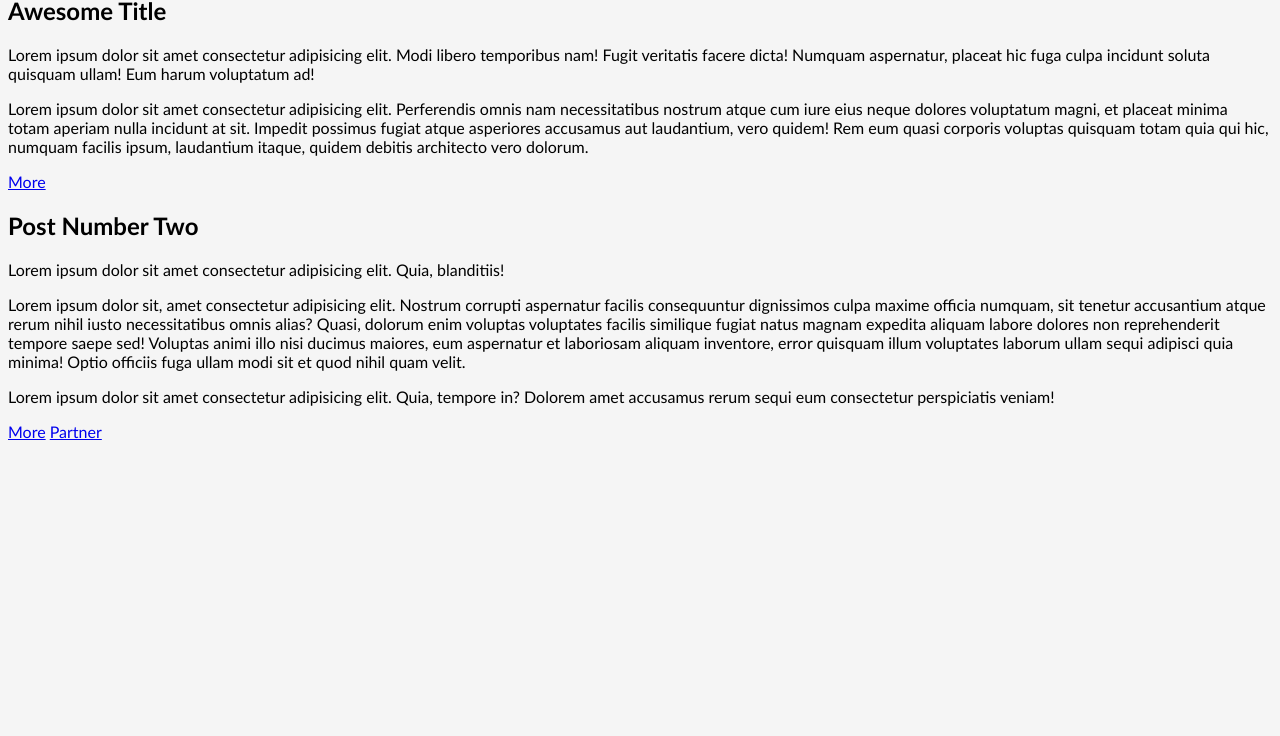
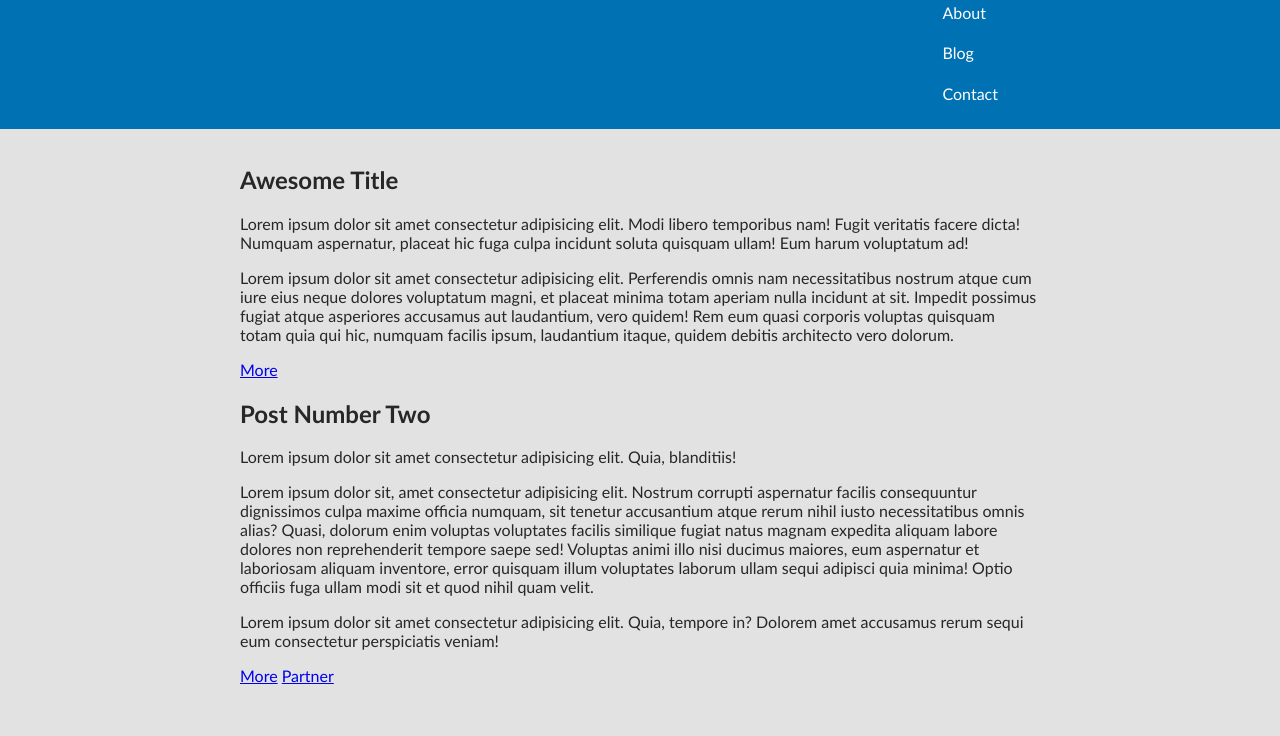
Before and after one commit to chschori/css-components, a plain HTML site: page index.html in a window 1280 px wide. Shown: the part 64-800 px from the top of the page. Drawn offline with Linux system fonts and the light colour scheme.

Commit message:
overhauling navbar

```diff
--- a/index.html
+++ b/index.html
@@ -1,17 +1,21 @@
 <!DOCTYPE html>
 <html lang="en">
   <head>
-  <meta charset="UTF-8">
-  <meta http-equiv="X-UA-Compatible" content="IE=edge">
-  <meta name="viewport" content="width=device-width, initial-scale=1.0">
+    <meta charset="UTF-8" />
+    <meta http-equiv="X-UA-Compatible" content="IE=edge" />
+    <meta name="viewport" content="width=device-width, initial-scale=1.0" />
     <title>CSS Only Navbar</title>
-  <link rel="stylesheet" href="style.css">
+    <link rel="stylesheet" href="style.css" />
   </head>
   <body>
     <header>
-    <h1>Logo</h1>
-    <input type="checkbox" class="toggle-menu" name="toggle-menu" id="toggle-menu">
-    <label class="toggle-menu-label" for="toggle-menu">X</label>
+      <div class="container nav-container">
+        <h1>Logo is verry long</h1>
+          <!-- <img src="https://picsum.photos/300/60" alt=""> -->
+          <input type="checkbox" class="toggle-menu" name="toggle-menu" id="toggle-menu" />
+          <label class="toggle-menu-label" for="toggle-menu">
+            <div class="hamburger"><span class="line"></span><span class="line"></span><span class="line"></span></div>
+          </label>
         <nav>
           <ul>
             <li><a href="#">Home</a></li>
@@ -20,22 +24,40 @@
             <li><a href="#">Contact</a></li>
           </ul>
         </nav>
+      </div>
     </header>
+    <div class="container">
       <main>
         <article>
           <h2>Awesome Title</h2>
-      <p>Lorem ipsum dolor sit amet consectetur adipisicing elit. Modi libero temporibus nam! Fugit veritatis facere dicta! Numquam aspernatur, placeat hic fuga culpa incidunt soluta quisquam ullam! Eum harum voluptatum ad!</p>
-      <p>Lorem ipsum dolor sit amet consectetur adipisicing elit. Perferendis omnis nam necessitatibus nostrum atque cum iure eius neque dolores voluptatum magni, et placeat minima totam aperiam nulla incidunt at sit. Impedit possimus fugiat atque asperiores accusamus aut laudantium, vero quidem! Rem eum quasi corporis voluptas quisquam totam quia qui hic, numquam facilis ipsum, laudantium itaque, quidem debitis architecto vero dolorum.</p>
+          <p>
+            Lorem ipsum dolor sit amet consectetur adipisicing elit. Modi libero temporibus nam! Fugit veritatis facere dicta! Numquam aspernatur, placeat hic
+            fuga culpa incidunt soluta quisquam ullam! Eum harum voluptatum ad!
+          </p>
+          <p>
+            Lorem ipsum dolor sit amet consectetur adipisicing elit. Perferendis omnis nam necessitatibus nostrum atque cum iure eius neque dolores voluptatum
+            magni, et placeat minima totam aperiam nulla incidunt at sit. Impedit possimus fugiat atque asperiores accusamus aut laudantium, vero quidem! Rem
+            eum quasi corporis voluptas quisquam totam quia qui hic, numquam facilis ipsum, laudantium itaque, quidem debitis architecto vero dolorum.
+          </p>
           <a href="#">More</a>
         </article>
         <article>
           <h2>Post Number Two</h2>
           <p>Lorem ipsum dolor sit amet consectetur adipisicing elit. Quia, blanditiis!</p>
-      <p>Lorem ipsum dolor sit, amet consectetur adipisicing elit. Nostrum corrupti aspernatur facilis consequuntur dignissimos culpa maxime officia numquam, sit tenetur accusantium atque rerum nihil iusto necessitatibus omnis alias? Quasi, dolorum enim voluptas voluptates facilis similique fugiat natus magnam expedita aliquam labore dolores non reprehenderit tempore saepe sed! Voluptas animi illo nisi ducimus maiores, eum aspernatur et laboriosam aliquam inventore, error quisquam illum voluptates laborum ullam sequi adipisci quia minima! Optio officiis fuga ullam modi sit et quod nihil quam velit.</p>
-      <p>Lorem ipsum dolor sit amet consectetur adipisicing elit. Quia, tempore in? Dolorem amet accusamus rerum sequi eum consectetur perspiciatis veniam!</p>
+          <p>
+            Lorem ipsum dolor sit, amet consectetur adipisicing elit. Nostrum corrupti aspernatur facilis consequuntur dignissimos culpa maxime officia numquam,
+            sit tenetur accusantium atque rerum nihil iusto necessitatibus omnis alias? Quasi, dolorum enim voluptas voluptates facilis similique fugiat natus
+            magnam expedita aliquam labore dolores non reprehenderit tempore saepe sed! Voluptas animi illo nisi ducimus maiores, eum aspernatur et laboriosam
+            aliquam inventore, error quisquam illum voluptates laborum ullam sequi adipisci quia minima! Optio officiis fuga ullam modi sit et quod nihil quam
+            velit.
+          </p>
+          <p>
+            Lorem ipsum dolor sit amet consectetur adipisicing elit. Quia, tempore in? Dolorem amet accusamus rerum sequi eum consectetur perspiciatis veniam!
+          </p>
           <a href="#">More</a>
           <a href="#">Partner</a>
         </article>
       </main>
+    </div>
   </body>
 </html>
--- a/style.css
+++ b/style.css
@@ -1,59 +1,100 @@
 :root {
-  --background:rgba(0, 119, 255, 0.9);
-
+  --background-primary:rgb(0, 113, 179);
+  --text-primary:rgb(204, 204, 204);
+  --background-light:rgb(226, 226, 226);
+  --text-light:rgb(39, 39, 39);
+  --background-dark:rgb(24, 24, 24);
+  --text-dark:rgba(189, 228, 238, 0);
 }
 body {
-  background:whitesmoke;
-  padding-top: 2rem;
+  background:var(--background-light);
+  color:var(--text-light);
+  margin:0;
   font-family: 'Gill Sans', 'Gill Sans MT', Calibri, 'Trebuchet MS', sans-serif;
 }
 
+.container {
+  max-width: 800px;
+  margin:auto;
+  padding:1rem;
+}
 header {
-  background: var(--background);
-  position:fixed;
-  top:0;
-  width:100%;
+  background: var(--background-primary);
+  color:var(--text-primary)
+}
+.nav-container {
   display:grid;
-  grid-template-columns: 4fr 1fr;
+  grid-template-columns: 7fr 1fr;
 }
+
 header h1 {
   margin:0;
-  padding:0.5rem;
+  min-width: 300px;
 }
 
 nav {
   display:none;
+  grid-column: span 2;
 }
 
 nav ul {
   padding:0;
   list-style: none;
+  margin:0;
+  display:flex;
+  flex-direction: column;
+  gap:0.1rem;
+  justify-content: center;
 }
-nav ul li {
-  padding:0.2rem;
+/* nav li {
+  padding:1em 0;
+} */
+nav a {
+  display: block;
+  text-decoration: none;
+  color: white;
+  padding:0.5em;
+  border:rgba(0, 0, 0, 0) 2px solid;
+  transition: margin-left 0.3s ease-out;
 }
-nav a {
-  text-decoration: none;
+nav a:hover {
+  /* border-color: var(--text-primary); */
+  margin-left:1em;
+  /* border-radius: 10px; */
 }
 .toggle-menu {
   display:none;
+}
+.toggle-menu-label {
+  display: flex;
+  justify-content: center;
+  align-items: center;
+}
+.hamburger {
+  margin:3px;
+  padding:3px;
+  border-radius: 3px;
+  outline: 2px white solid;
+}
+.line {
+  display:block;
+  height:3px;
+  width:30px;
+  margin:5px 0;
+  background:white;
+  border-radius: 3px;
 }
 .toggle-menu:checked ~ nav {
   display:block;
 }
 
-@media screen and (min-width:600px) {
-  header {
-    background-color: brown;
-    grid-template-columns: 1fr 5fr;
-    /* display:flex;
-    align-content: space-between; */
-  }
+@media screen and (min-width:800px) {
   .toggle-menu-label {
     display:none;
   }
   header nav {
     display:block;
+    grid-column: span 1;
   }
   header nav ul {
     display:flex;
@@ -61,6 +102,6 @@ nav a {
     margin-right: 1rem;
   }
   nav li {
-    margin: 0 2rem;
+    margin: 0 1rem;
   }
 }
```
Lines whose indentation alone changed are shown as unchanged.
